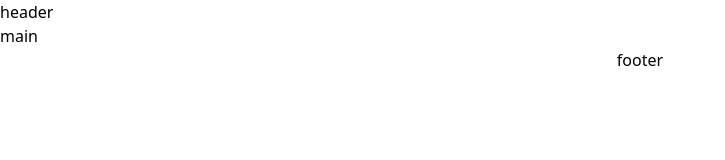
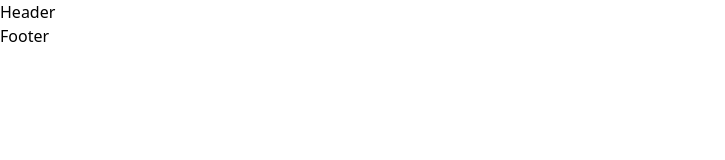
Before and after one commit to Sahitya1707/My-final-portfolio, a Next.js app in the folder my-portfolio-frontend/: page / in a window 1280 px wide. Shown: the top 160 px of the page, without its empty margins (0-725 px from the left). Built offline with nearby package versions, Linux system fonts and the light colour scheme.

Commit message:
added header footer component

```diff
--- /dev/null
+++ b/my-portfolio-frontend/app/components/Footer.js
@@ -0,0 +1,5 @@
+const Footer = () => {
+  return <footer>Footer</footer>;
+};
+
+export default Footer;
--- /dev/null
+++ b/my-portfolio-frontend/app/components/Header.js
@@ -0,0 +1,5 @@
+const Header = () => {
+  return <header>Header</header>;
+};
+
+export default Header;
--- a/my-portfolio-frontend/app/layout.js
+++ b/my-portfolio-frontend/app/layout.js
@@ -1,5 +1,7 @@
 import localFont from "next/font/local";
 import "./globals.css";
+import Header from "./components/Header";
+import Footer from "./components/Footer";
 
 const geistSans = localFont({
   src: "./fonts/GeistVF.woff",
@@ -24,7 +26,9 @@
       <body
         className={`${geistSans.variable} ${geistMono.variable} antialiased`}
       >
-        {children}
+        <Header />
+        <main>{children}</main>
+        <Footer />
       </body>
     </html>
   );
--- a/my-portfolio-frontend/app/page.js
+++ b/my-portfolio-frontend/app/page.js
@@ -1,13 +1,3 @@
 export default function Home() {
-  return (
-    <>
-      <header>header</header>
-      <main className="flex flex-col gap-8 row-start-2 items-center sm:items-start">
-        main
-      </main>
-      <footer className="row-start-3 flex gap-6 flex-wrap items-center justify-center">
-        footer
-      </footer>{" "}
-    </>
-  );
+  return <div></div>;
 }
```
